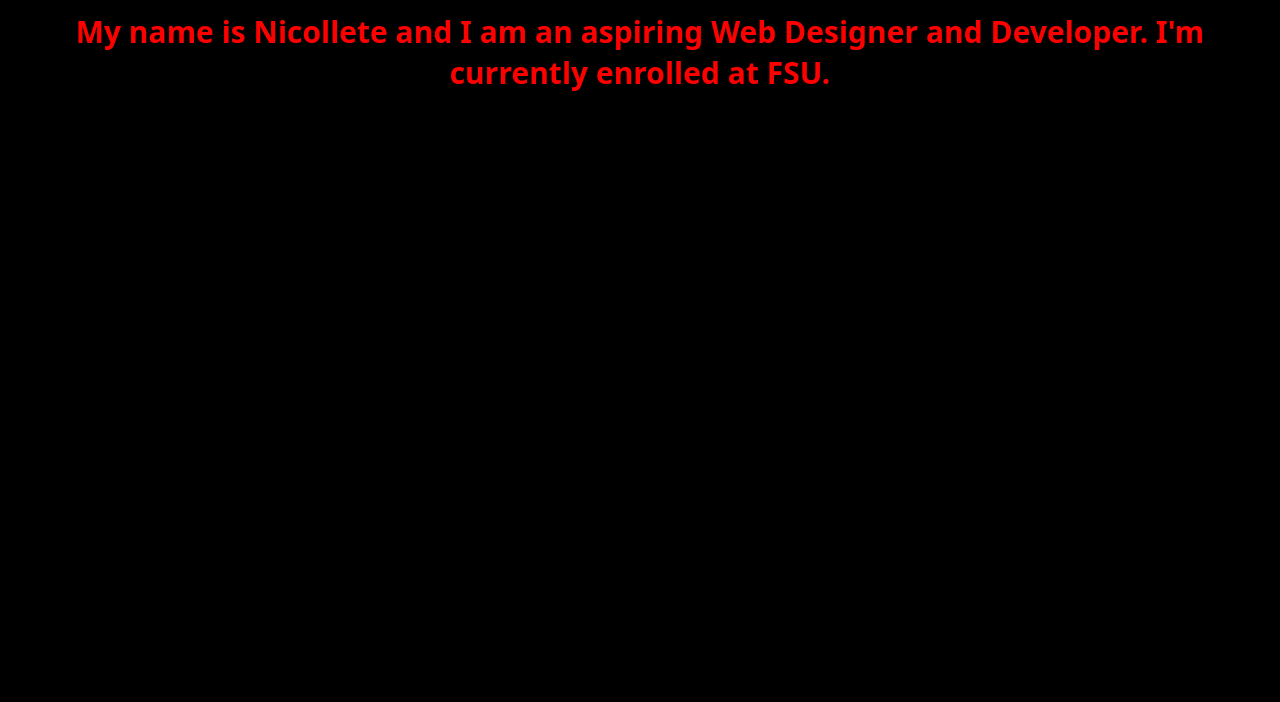
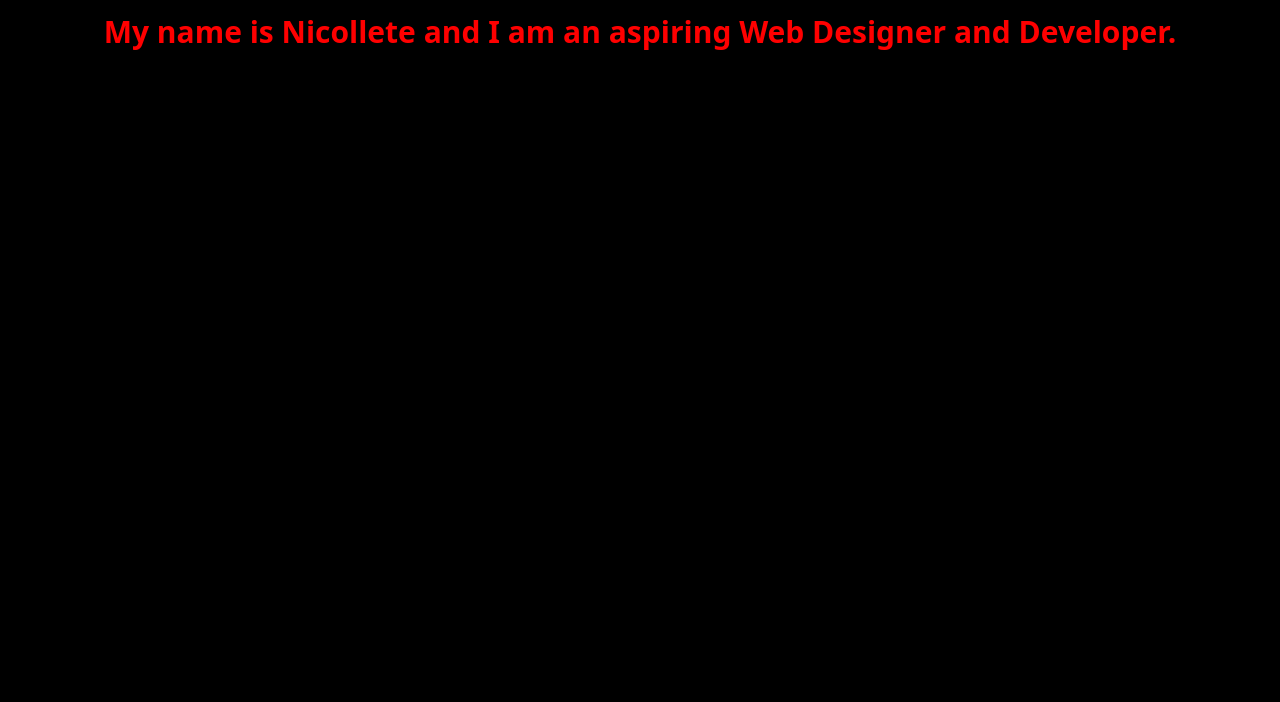
Before and after one commit to nac0512/test2, a plain HTML site: page index.html in a window 1280 px wide. Shown: the part 98-800 px from the top of the page. Drawn offline with Linux system fonts and the light colour scheme.

Commit message:
Update index.html

```diff
--- a/index.html
+++ b/index.html
@@ -3,4 +3,4 @@
     <link rel="stylesheet" href="style.css">
 </head>
 <h1>👋 Hello World!</h1>
-<h2> My name is Nicollete and I am an aspiring Web Designer and Developer. I'm currently enrolled at FSU.</h2>
+<h2> My name is Nicollete and I am an aspiring Web Designer and Developer.</h2>
```
